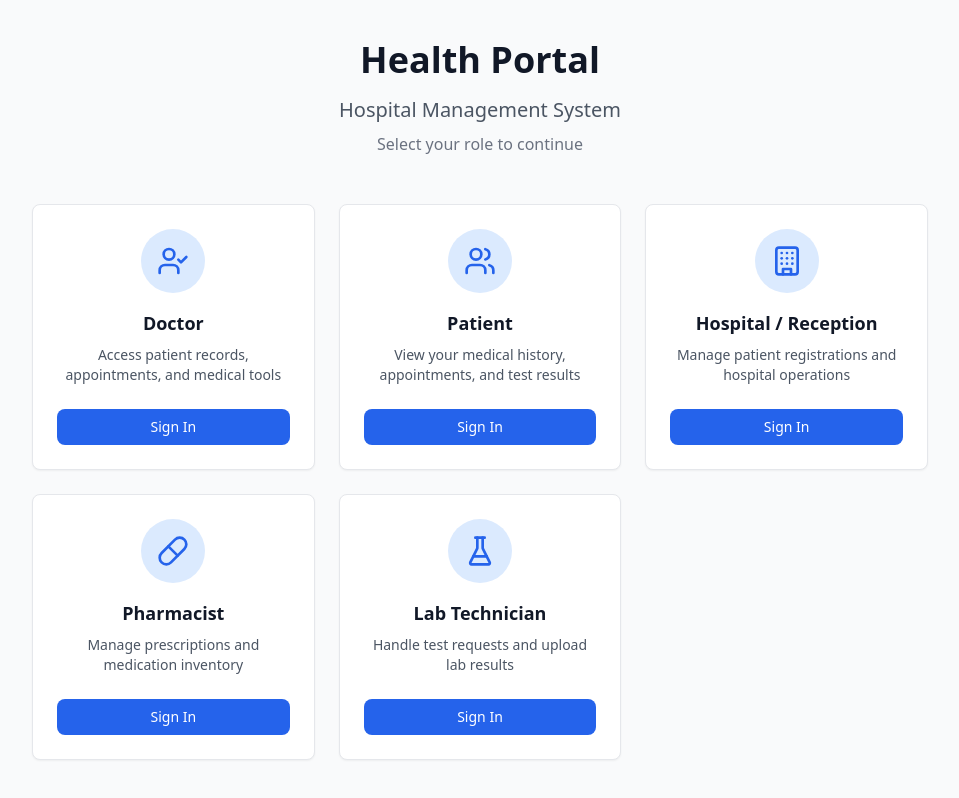
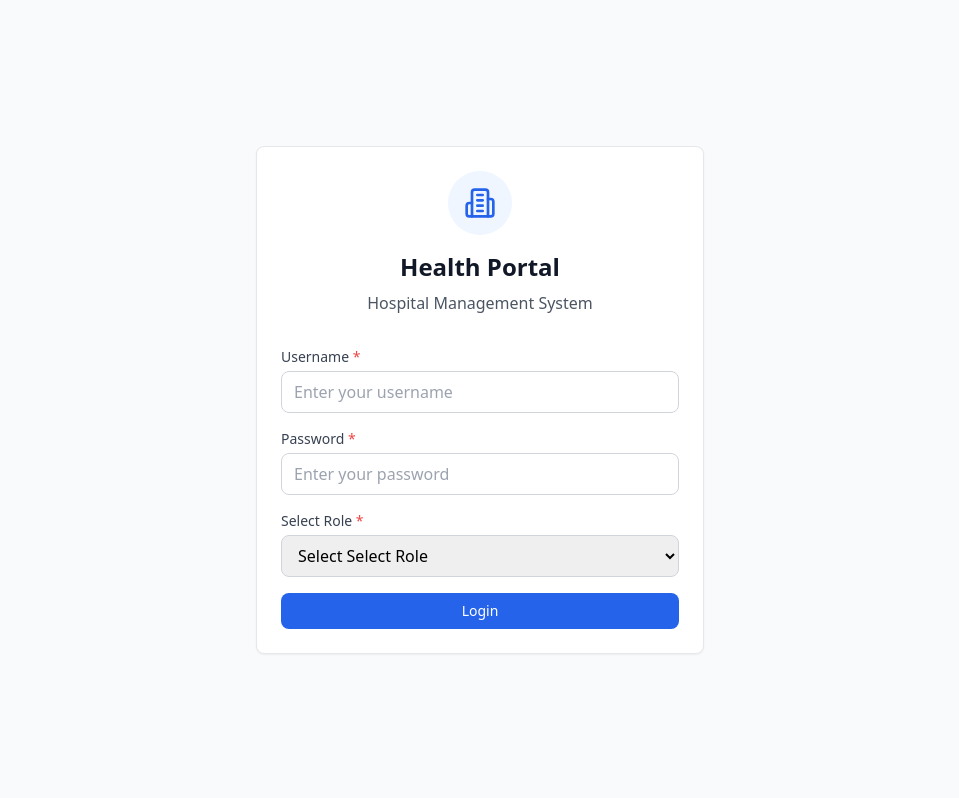
Before and after one commit to Srujan15kulal/hospital1, a React (Vite) app: page / in a window 1280 px wide. Shown: the whole page, without its empty margins (160-1119 px from the left). Built offline with nearby package versions, Linux system fonts and the light colour scheme.

Commit message:
Redesign Hospital Management System with Unified Login

```diff
--- a/src/App.tsx
+++ b/src/App.tsx
@@ -3,8 +3,7 @@ import { BrowserRouter as Router, Routes, Route, Navigate } from 'react-router-d
 import { AuthProvider, useAuth } from './context/AuthContext';
 
 // Components
-import { RoleSelector } from './components/Home/RoleSelector';
-import { LoginForm } from './components/Auth/LoginForm';
+import { UnifiedLoginForm } from './components/Auth/UnifiedLoginForm';
 import { DoctorDashboard } from './components/Doctor/DoctorDashboard';
 import { PatientDetail } from './components/Doctor/PatientDetail';
 import { PatientDashboard } from './components/Patient/PatientDashboard';
@@ -36,14 +35,7 @@ const AppRoutes: React.FC = () => {
   return (
     <Routes>
       {/* Home Route */}
-      <Route path="/" element={<RoleSelector />} />
-
-      {/* Login Routes */}
-      <Route path="/login/doctor" element={<LoginForm role="doctor" />} />
-      <Route path="/login/patient" element={<LoginForm role="patient" />} />
-      <Route path="/login/hospital" element={<LoginForm role="hospital" />} />
-      <Route path="/login/pharmacist" element={<LoginForm role="pharmacist" />} />
-      <Route path="/login/lab" element={<LoginForm role="lab_technician" />} />
+      <Route path="/" element={<UnifiedLoginForm />} />
 
       {/* Doctor Routes */}
       <Route
--- a/src/components/Auth/LoginForm.tsx
+++ b/src/components/Auth/UnifiedLoginForm.tsx
@@ -4,87 +4,84 @@ import { useAuth } from '../../context/AuthContext';
 import { Button } from '../Common/Button';
 import { FormField } from '../Common/FormField';
 import { Card } from '../Common/Card';
+import { Building2 } from 'lucide-react';
 
-interface LoginFormProps {
-  role: 'doctor' | 'patient' | 'hospital' | 'pharmacist' | 'lab_technician';
-}
-
-export const LoginForm: React.FC<LoginFormProps> = ({ role }) => {
+export const UnifiedLoginForm: React.FC = () => {
   const [credentials, setCredentials] = useState({
     username: '',
-    password: ''
+    password: '',
+    role: ''
   });
   const { login } = useAuth();
   const navigate = useNavigate();
 
+  const roleOptions = [
+    'Doctor',
+    'Patient',
+    'Hospital/Reception',
+    'Pharmacist',
+    'Lab Technician'
+  ];
+
   const roleConfig = {
-    doctor: {
-      title: 'Doctor Login',
-      usernameLabel: 'Doctor ID / Email',
-      usernamePlaceholder: 'dr.anita@hospital.com',
+    'Doctor': {
       dashboardPath: '/doctor/dashboard',
       userData: { id: 'D-501', role: 'doctor' as const, name: 'Dr. Anita Sharma' }
     },
-    patient: {
-      title: 'Patient Login',
-      usernameLabel: 'Phone Number',
-      usernamePlaceholder: '+91 9876543210',
+    'Patient': {
       dashboardPath: '/patient/dashboard',
       userData: { id: 'P-1001', role: 'patient' as const, name: 'Ravi Kumar' }
     },
-    hospital: {
-      title: 'Hospital Staff Login',
-      usernameLabel: 'Staff ID',
-      usernamePlaceholder: 'H-001',
+    'Hospital/Reception': {
       dashboardPath: '/hospital/dashboard',
       userData: { id: 'H-001', role: 'hospital' as const, name: 'Reception Staff' }
     },
-    pharmacist: {
-      title: 'Pharmacist Login',
-      usernameLabel: 'Employee ID',
-      usernamePlaceholder: 'PH-001',
+    'Pharmacist': {
       dashboardPath: '/pharmacy/dashboard',
       userData: { id: 'PH-001', role: 'pharmacist' as const, name: 'Pharmacy Staff' }
     },
-    lab_technician: {
-      title: 'Lab Technician Login',
-      usernameLabel: 'Employee ID',
-      usernamePlaceholder: 'LAB-001',
+    'Lab Technician': {
       dashboardPath: '/lab/dashboard',
       userData: { id: 'LAB-001', role: 'lab_technician' as const, name: 'Lab Technician' }
     }
   };
 
-  const config = roleConfig[role];
-
   const handleSubmit = (e: React.FormEvent) => {
     e.preventDefault();
-    // Simulate login - in real app, this would validate credentials
+    if (!credentials.role) {
+      alert('Please select a role');
+      return;
+    }
+
+    const config = roleConfig[credentials.role as keyof typeof roleConfig];
     login(config.userData);
     navigate(config.dashboardPath);
   };
 
-  const handleChange = (e: React.ChangeEvent<HTMLInputElement>) => {
+  const handleChange = (e: React.ChangeEvent<HTMLInputElement | HTMLSelectElement>) => {
     setCredentials({
       ...credentials,
-      [e.target.name || 'username']: e.target.value
+      [e.target.name]: e.target.value
     });
   };
 
   return (
     <div className="min-h-screen bg-gray-50 flex items-center justify-center p-4">
       <Card className="w-full max-w-md">
-        <div className="text-center mb-6">
-          <h1 className="text-2xl font-bold text-gray-900 mb-2">{config.title}</h1>
-          <p className="text-gray-600">Health Portal Management System</p>
+        <div className="text-center mb-8">
+          <div className="w-16 h-16 bg-blue-50 rounded-full flex items-center justify-center mx-auto mb-4">
+            <Building2 size={32} className="text-blue-600" />
+          </div>
+          <h1 className="text-2xl font-semibold text-gray-900 mb-2">Health Portal</h1>
+          <p className="text-gray-600">Hospital Management System</p>
         </div>
 
-        <form onSubmit={handleSubmit}>
+        <form onSubmit={handleSubmit} className="space-y-4">
           <FormField
-            label={config.usernameLabel}
+            label="Username"
             name="username"
             type="text"
-            placeholder={config.usernamePlaceholder}
+            placeholder="Enter your username"
             value={credentials.username}
             onChange={handleChange}
             required
@@ -100,19 +97,19 @@ export const LoginForm: React.FC<LoginFormProps> = ({ role }) => {
             required
           />
 
-          <Button type="submit" fullWidth className="mb-4">
-            Sign In
+          <FormField
+            label="Select Role"
+            name="role"
+            type="select"
+            value={credentials.role}
+            onChange={handleChange}
+            options={roleOptions}
+            required
+          />
+
+          <Button type="submit" fullWidth className="mt-6">
+            Login
           </Button>
-
-          <div className="text-center">
-            <Button
-              type="button"
-              variant="outline"
-              onClick={() => navigate('/')}
-            >
-              Back to Home
-            </Button>
-          </div>
         </form>
       </Card>
     </div>
--- a/src/components/Home/RoleSelector.tsx
+++ /dev/null
@@ -1,82 +0,0 @@
-import React from 'react';
-import { useNavigate } from 'react-router-dom';
-import { Users, UserCheck, Building, Pill, FlaskConical } from 'lucide-react';
-import { Card } from '../Common/Card';
-import { Button } from '../Common/Button';
-
-export const RoleSelector: React.FC = () => {
-  const navigate = useNavigate();
-
-  const roles = [
-    {
-      id: 'doctor',
-      title: 'Doctor',
-      description: 'Access patient records, appointments, and medical tools',
-      icon: UserCheck,
-      path: '/login/doctor'
-    },
-    {
-      id: 'patient',
-      title: 'Patient',
-      description: 'View your medical history, appointments, and test results',
-      icon: Users,
-      path: '/login/patient'
-    },
-    {
-      id: 'hospital',
-      title: 'Hospital / Reception',
-      description: 'Manage patient registrations and hospital operations',
-      icon: Building,
-      path: '/login/hospital'
-    },
-    {
-      id: 'pharmacist',
-      title: 'Pharmacist',
-      description: 'Manage prescriptions and medication inventory',
-      icon: Pill,
-      path: '/login/pharmacist'
-    },
-    {
-      id: 'lab_technician',
-      title: 'Lab Technician',
-      description: 'Handle test requests and upload lab results',
-      icon: FlaskConical,
-      path: '/login/lab'
-    }
-  ];
-
-  return (
-    <div className="min-h-screen bg-gray-50 flex items-center justify-center p-4">
-      <div className="w-full max-w-4xl">
-        <div className="text-center mb-12">
-          <h1 className="text-4xl font-bold text-gray-900 mb-4">Health Portal</h1>
-          <p className="text-xl text-gray-600">Hospital Management System</p>
-          <p className="text-gray-500 mt-2">Select your role to continue</p>
-        </div>
-
-        <div className="grid grid-cols-1 md:grid-cols-2 lg:grid-cols-3 gap-6">
-          {roles.map((role) => {
-            const IconComponent = role.icon;
-            return (
-              <Card key={role.id} className="hover:shadow-lg transition-shadow cursor-pointer">
-                <div className="text-center">
-                  <div className="w-16 h-16 bg-blue-100 rounded-full flex items-center justify-center mx-auto mb-4">
-                    <IconComponent size={32} className="text-blue-600" />
-                  </div>
-                  <h3 className="text-lg font-semibold text-gray-900 mb-2">{role.title}</h3>
-                  <p className="text-gray-600 text-sm mb-6">{role.description}</p>
-                  <Button
-                    fullWidth
-                    onClick={() => navigate(role.path)}
-                  >
-                    Sign In
-                  </Button>
-                </div>
-              </Card>
-            );
-          })}
-        </div>
-      </div>
-    </div>
-  );
-};
--- a/src/components/Lab/LabDashboard.tsx
+++ b/src/components/Lab/LabDashboard.tsx
@@ -12,29 +12,23 @@ export const LabDashboard: React.FC = () => {
 
       <div className="max-w-6xl mx-auto p-6">
         {/* Stats Cards */}
-        <div className="grid grid-cols-1 md:grid-cols-4 gap-4 mb-6">
+        <div className="grid grid-cols-1 md:grid-cols-3 gap-6 mb-6">
           <Card className="text-center" padding="sm">
             <TestTube size={24} className="text-blue-600 mx-auto mb-2" />
             <h3 className="text-xl font-bold text-gray-900">8</h3>
-            <p className="text-sm text-gray-600">Pending Tests</p>
-          </Card>
-
-          <Card className="text-center" padding="sm">
-            <Clock size={24} className="text-orange-600 mx-auto mb-2" />
-            <h3 className="text-xl font-bold text-gray-900">5</h3>
-            <p className="text-sm text-gray-600">In Progress</p>
+            <p className="text-sm text-gray-600">Test Requests</p>
           </Card>
 
           <Card className="text-center" padding="sm">
             <Upload size={24} className="text-green-600 mx-auto mb-2" />
             <h3 className="text-xl font-bold text-gray-900">12</h3>
-            <p className="text-sm text-gray-600">Completed</p>
+            <p className="text-sm text-gray-600">Upload Results</p>
           </Card>
 
           <Card className="text-center" padding="sm">
             <FileText size={24} className="text-purple-600 mx-auto mb-2" />
             <h3 className="text-xl font-bold text-gray-900">25</h3>
-            <p className="text-sm text-gray-600">Total Reports</p>
+            <p className="text-sm text-gray-600">Patient Reports</p>
           </Card>
         </div>
 
@@ -43,7 +37,7 @@ export const LabDashboard: React.FC = () => {
           <div className="flex items-center justify-between mb-6">
             <div className="flex items-center gap-2">
               <TestTube size={20} className="text-blue-600" />
-              <h3 className="text-lg font-semibold text-gray-900">Test Requests</h3>
+              <h3 className="text-lg font-semibold text-gray-900">Test Requests Panel</h3>
             </div>
             <Button variant="outline" size="sm">View All</Button>
           </div>
@@ -86,10 +80,47 @@ export const LabDashboard: React.FC = () => {
                 </div>
               </div>
             ))}
+
+            {/* Additional dummy test requests */}
+            <div className="border border-gray-200 rounded-lg p-4">
+              <div className="flex justify-between items-start mb-3">
+                <div>
+                  <h4 className="font-medium text-gray-900">LR-4002 - Lipid Profile</h4>
+                  <p className="text-sm text-gray-600">Patient: Meena R.</p>
+                  <p className="text-sm text-gray-600">Date: 2025-09-16</p>
+                </div>
+                <span className="px-3 py-1 text-sm rounded-full bg-orange-100 text-orange-800">
+                  In Progress
+                </span>
+              </div>
+
+              <div className="flex gap-2">
+                <Button size="sm">Upload Results</Button>
+                <Button size="sm" variant="outline">View Details</Button>
+              </div>
+            </div>
+
+            <div className="border border-gray-200 rounded-lg p-4">
+              <div className="flex justify-between items-start mb-3">
+                <div>
+                  <h4 className="font-medium text-gray-900">LR-4003 - Blood Sugar</h4>
+                  <p className="text-sm text-gray-600">Patient: Arjun P.</p>
+                  <p className="text-sm text-gray-600">Date: 2025-09-17</p>
+                </div>
+                <span className="px-3 py-1 text-sm rounded-full bg-blue-100 text-blue-800">
+                  Requested
+                </span>
+              </div>
+
+              <div className="flex gap-2">
+                <Button size="sm">Collect Sample</Button>
+                <Button size="sm" variant="outline">View Details</Button>
+              </div>
+            </div>
           </div>
         </Card>
 
-        {/* Upload Results & Report History */}
+        {/* Upload Test Results & Patient Report History */}
         <div className="grid grid-cols-1 lg:grid-cols-2 gap-6">
           <Card>
             <div className="flex items-center gap-2 mb-4">
@@ -113,7 +144,7 @@ export const LabDashboard: React.FC = () => {
           <Card>
             <div className="flex items-center gap-2 mb-4">
               <FileText size={20} className="text-blue-600" />
-              <h3 className="font-semibold text-gray-900">Recent Reports</h3>
+              <h3 className="font-semibold text-gray-900">Patient Report History</h3>
             </div>
 
             <div className="space-y-3">
@@ -140,6 +171,14 @@ export const LabDashboard: React.FC = () => {
                 </div>
                 <Button size="sm" variant="outline">View</Button>
               </div>
+
+              <div className="flex justify-between items-center p-3 border rounded-lg bg-green-50">
+                <div>
+                  <h4 className="font-medium">Urine Test - Priya S.</h4>
+                  <p className="text-sm text-gray-600">Completed August 22, 2025</p>
+                </div>
+                <Button size="sm" variant="outline">View</Button>
+              </div>
             </div>
           </Card>
         </div>
```
Also changed, not shown: src/components/Billing/BillingPage.tsx (+4 -4 lines), src/components/Doctor/DoctorDashboard.tsx (+48 -19 lines), src/components/Doctor/PatientDetail.tsx (+4 -5 lines), src/components/Hospital/HospitalDashboard.tsx (+27 -8 lines), src/components/Pharmacy/PharmacyDashboard.tsx (+45 -7 lines).
